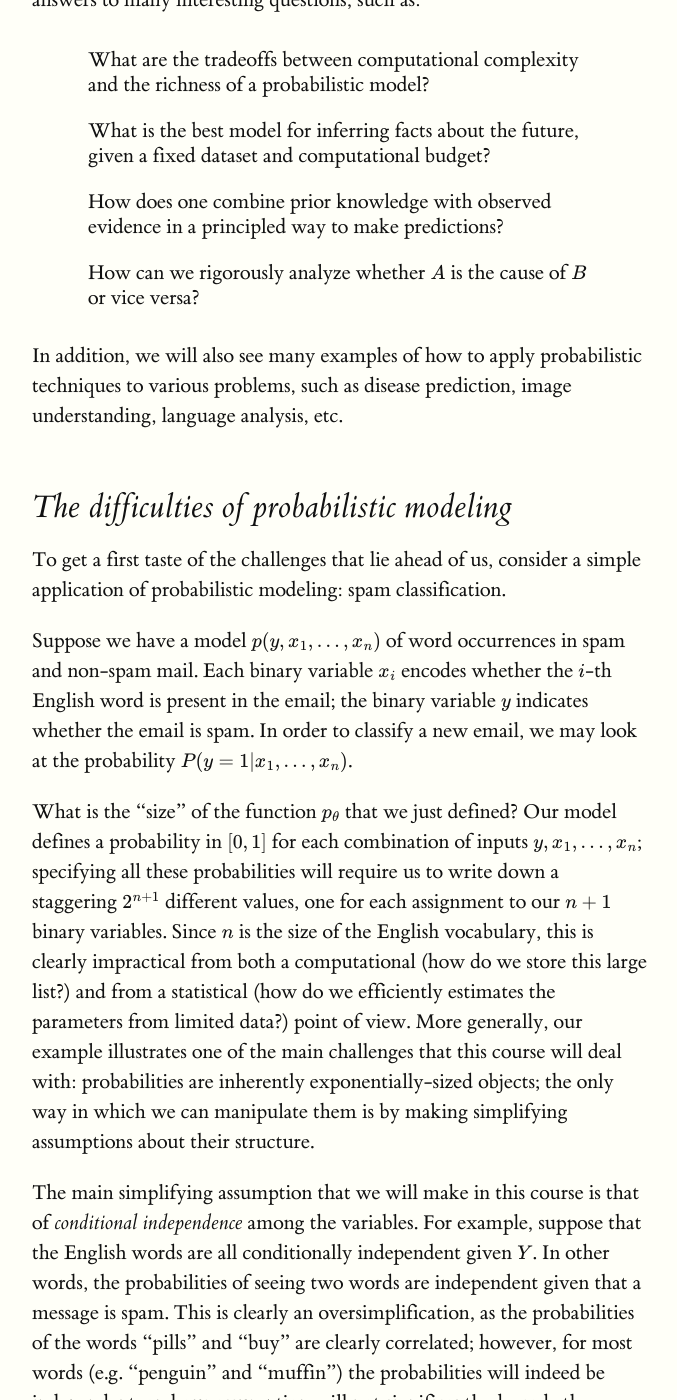
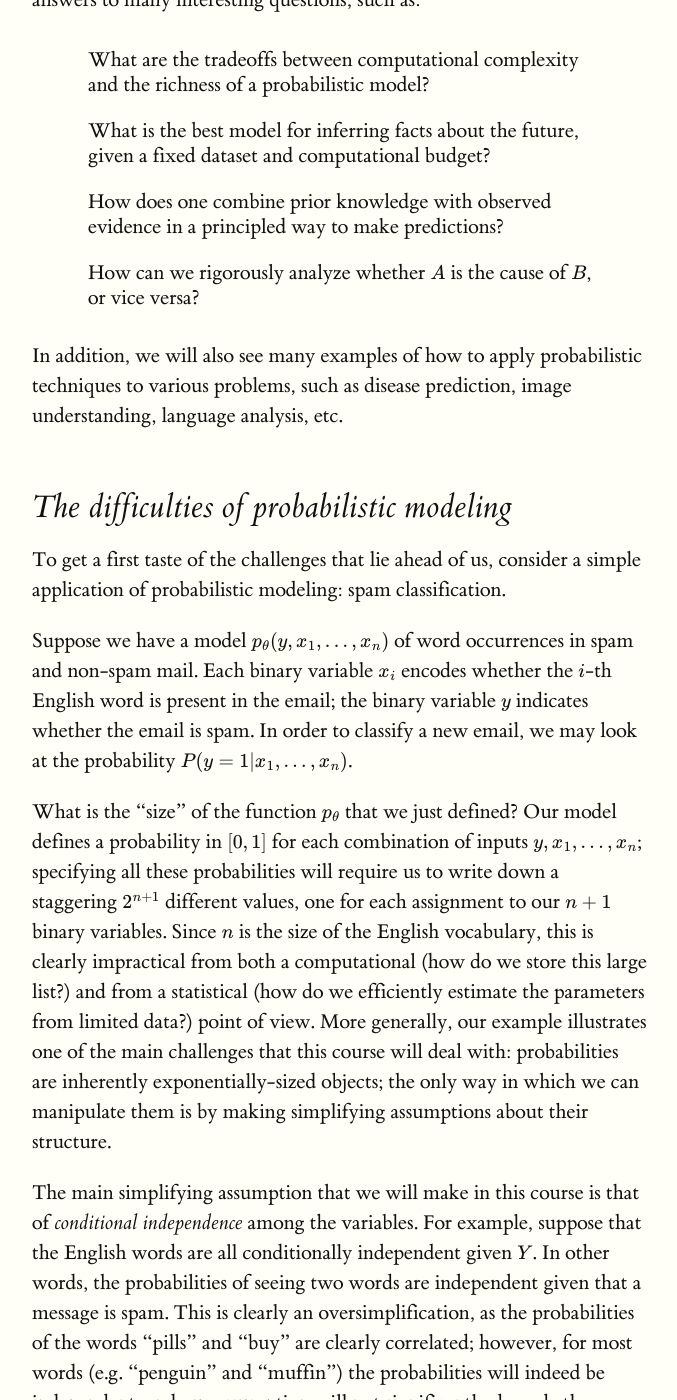
Before and after one commit to ermongroup/cs228-notes, a Jekyll site: the page built from preliminaries/introduction/index.md, in a window 1280 px wide and 1400 px high, scrolled down 1946 px. Shown: the whole window, without its empty margins (128-805 px from the left). Built offline with Jekyll 4.4.1, drawn with Linux system fonts in a browser that asks for light colours; formulas are drawn with MathJax 3; some of the changed text lies outside the part shown.

Commit message:
Fix typos in Introduction

```diff
--- a/preliminaries/introduction/index.md
+++ b/preliminaries/introduction/index.md
@@ -39,7 +39,7 @@ In this course, we will study principled ways of reasoning about uncertainty and
 - What are the tradeoffs between computational complexity and the richness of a probabilistic model?
 - What is the best model for inferring facts about the future, given a fixed dataset and computational budget?
 - How does one combine prior knowledge with observed evidence in a principled way to make predictions?
-- How can we rigorously analyze whether $$A$$ is the cause of $$B$$ or vice versa?
+- How can we rigorously analyze whether $$A$$ is the cause of $$B$$, or vice versa?
 
 In addition, we will also see many examples of how to apply probabilistic techniques to various problems, such as disease prediction, image understanding, language analysis, etc.
 
@@ -47,9 +47,9 @@ In addition, we will also see many examples of how to apply probabilistic techni
 
 To get a first taste of the challenges that lie ahead of us, consider a simple application of probabilistic modeling: spam classification.
 
-Suppose we have a model $$p(y,x_1,...,x_n)$$ of word occurrences in spam and non-spam mail. Each binary variable $$x_i$$ encodes whether the $$i$$-th English word is present in the email; the binary variable $$y$$ indicates whether the email is spam. In order to classify a new email, we may look at the probability {%m%} P(y=1 | x_1,...,x_n) {%em%}.
+Suppose we have a model $$\pt(y,x_1,...,x_n)$$ of word occurrences in spam and non-spam mail. Each binary variable $$x_i$$ encodes whether the $$i$$-th English word is present in the email; the binary variable $$y$$ indicates whether the email is spam. In order to classify a new email, we may look at the probability {%m%} P(y=1 | x_1,...,x_n) {%em%}.
 
-What is the "size" of the function $$\pt$$ that we just defined? Our model defines a probability in $$[0,1]$$ for each combination of inputs $$y,x_1,...,x_n$$;  specifying all these probabilities will require us to write down a staggering $$2^{n+1}$$ different values, one for each assignment to our $$n+1$$ binary variables. Since $$n$$ is the size of the English vocabulary, this is clearly impractical from both a computational (how do we store this large list?) and from a statistical (how do we efficiently estimates the parameters from limited data?) point of view. More generally, our example illustrates one of the main challenges that this course will deal with: probabilities are inherently exponentially-sized objects; the only way in which we can manipulate them is by making simplifying assumptions about their structure.
+What is the "size" of the function $$\pt$$ that we just defined? Our model defines a probability in $$[0,1]$$ for each combination of inputs $$y,x_1,...,x_n$$;  specifying all these probabilities will require us to write down a staggering $$2^{n+1}$$ different values, one for each assignment to our $$n+1$$ binary variables. Since $$n$$ is the size of the English vocabulary, this is clearly impractical from both a computational (how do we store this large list?) and from a statistical (how do we efficiently estimate the parameters from limited data?) point of view. More generally, our example illustrates one of the main challenges that this course will deal with: probabilities are inherently exponentially-sized objects; the only way in which we can manipulate them is by making simplifying assumptions about their structure.
 
 The main simplifying assumption that we will make in this course is that of *conditional independence* among the variables.
 For example, suppose that the English words are all conditionally independent given $$Y$$. In other words, the probabilities of seeing two words are independent given that a message is spam. This is clearly an oversimplification, as the probabilities of the words "pills" and "buy" are clearly correlated; however, for most words (e.g. "penguin" and "muffin") the probabilities will indeed be independent, and our assumption will not significantly degrade the accuracy of the model.
```
Also changed, not shown: other parts of preliminaries/introduction/index.md (+1 -1 lines).
